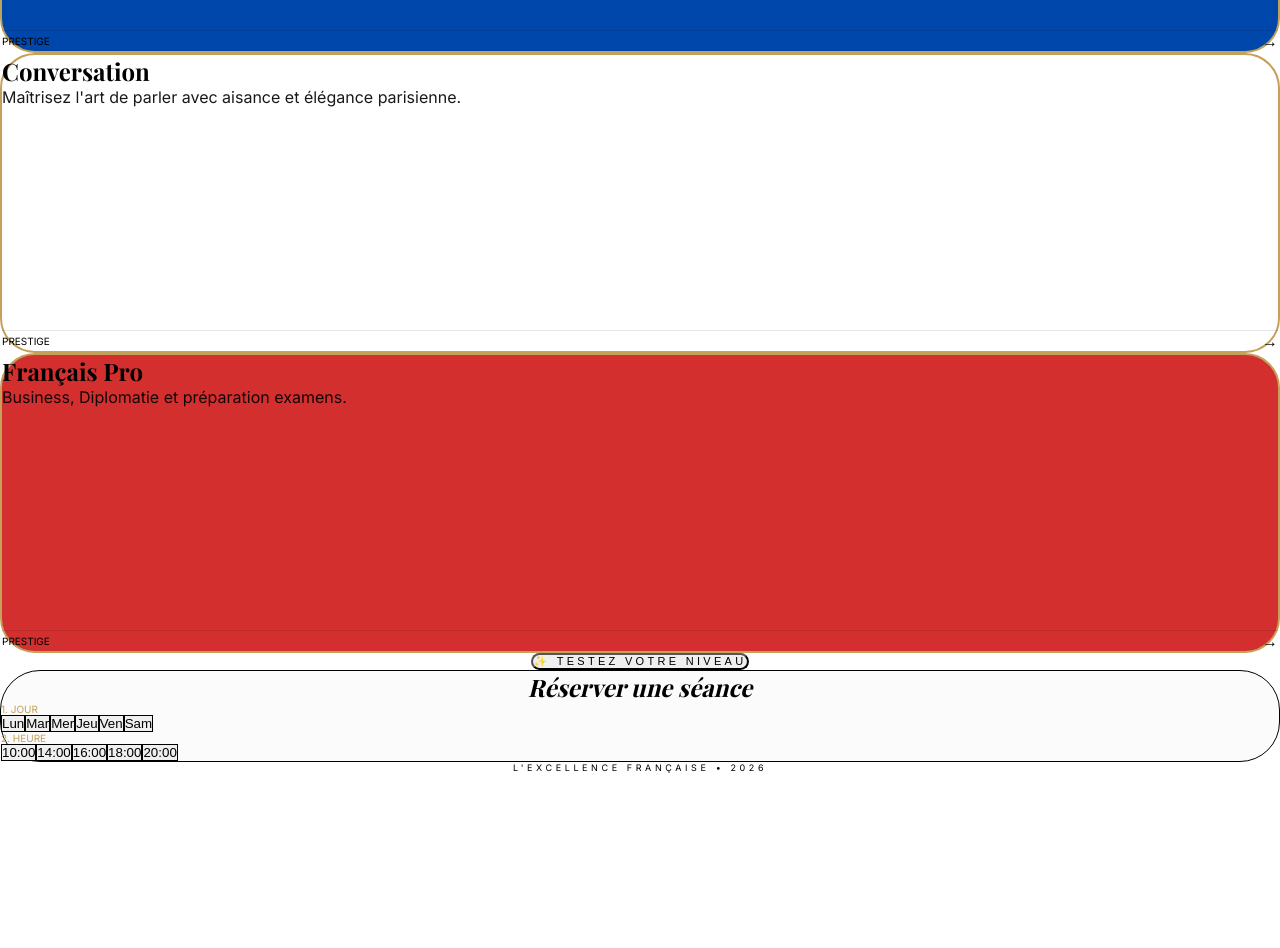
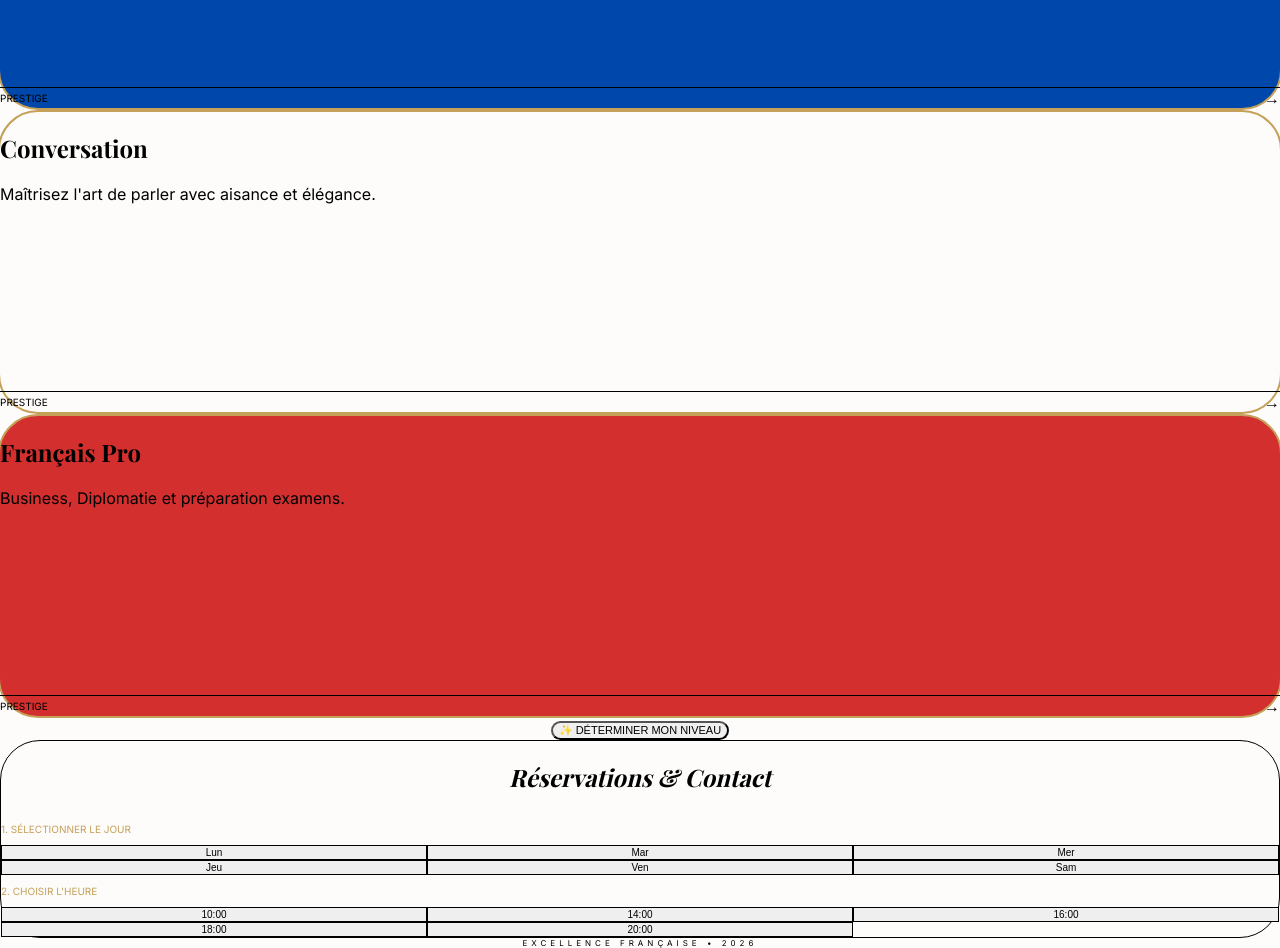
Before and after one commit to projectdevq8-maker/excellence-francaise, a React (Vite) app: page / in a window 1280 px wide. Shown: the part 320-1268 px from the top of the page. Before the commit the page ends 1093 px from the top, so only its background shows below. Built offline with nearby package versions, Linux system fonts and the light colour scheme; a web font is replaced by a local one.

Commit message:
Correction design et syntaxe

```diff
--- a/src/App.jsx
+++ b/src/App.jsx
@@ -2,18 +2,6 @@ import React, { useState, useEffect } from 'react';
 import { motion, AnimatePresence } from 'framer-motion';
 import Navbar from './components/Navbar';
 import Quiz from './components/Quiz';
-
-// Ajout du CSS global directement pour garantir le box-sizing
-const globalStyles = `
-  * {
-    box-sizing: border-box;
-    margin: 0;
-    padding: 0;
-  }
-  html, body {
-    overflow-x: hidden;
-  }
-`;
 
 function App() {
   const [lang, setLang] = useState('fr');
@@ -23,76 +11,100 @@ function App() {
   const [selectedTime, setSelectedTime] = useState('');
   const [nom, setNom] = useState('');
   const [message, setMessage] = useState('');
+  const [currentQuestion, setCurrentQuestion] = useState(0);
+  const [score, setScore] = useState(0);
+  const [quizTermine, setQuizTermine] = useState(false);
 
   useEffect(() => {
     document.dir = lang === 'ar' ? 'rtl' : 'ltr';
   }, [lang]);
 
-  const content = {
+  const translations = {
     fr: {
       title: "L'Excellence Française",
       subtitle: "L'Art de vivre • Prestige • Kuwait City",
+      booking: "Réservations & Contact",
+      step1: "1. Sélectionner le Jour",
+      step2: "2. Choisir l'Heure",
+      btnLevel: "✨ Déterminer mon niveau",
+      contactTitle: "Prendre Contact",
+      placeholderName: "Votre Nom",
+      placeholderMsg: "Comment puis-je vous aider ?",
+      send: "Envoyer",
       cards: [
-        { title: "Soutien Scolaire", desc: "Accompagnement d'élite pour élèves des écoles françaises.", bgColor: "bg-[#0047AB]", textColor: "text-white" },
-        { title: "Conversation", desc: "Maîtrisez l'art de parler avec aisance et élégance parisienne.", bgColor: "bg-white", textColor: "text-gray-900" },
-        { title: "Français Pro", desc: "Business, Diplomatie et préparation examens.", bgColor: "bg-[#D32F2F]", textColor: "text-white" }
-      ],
-      testBtn: "✨ Testez votre niveau",
-      booking: "Réserver une séance",
-      step1: "1. Jour",
-      step2: "2. Heure",
-      send: "Envoyer la demande",
-      footer: "L'Excellence Française • 2026"
+        { t: "Soutien Scolaire", d: "Accompagnement d'élite pour élèves des écoles françaises.", c: "bg-[#0047AB]" },
+        { t: "Conversation", d: "Maîtrisez l'art de parler avec aisance et élégance.", c: "bg-white", pop: true },
+        { t: "Français Pro", d: "Business, Diplomatie et préparation examens.", c: "bg-[#D32F2F]" }
+      ]
     },
     en: {
       title: "French Excellence",
       subtitle: "The Art of Living • Prestige • Kuwait City",
+      booking: "Booking & Contact",
+      step1: "1. Select Day",
+      step2: "2. Choose Time",
+      btnLevel: "✨ Determine my level",
+      contactTitle: "Get in Touch",
+      placeholderName: "Your Name",
+      placeholderMsg: "How can we help you?",
+      send: "Send",
       cards: [
-        { title: "Academic Support", desc: "Elite coaching for French school students.", bgColor: "bg-[#0047AB]", textColor: "text-white" },
-        { title: "Conversation", desc: "Master the art of speaking with grace and fluidity.", bgColor: "bg-white", textColor: "text-gray-900" },
-        { title: "Professional French", desc: "Business, Diplomacy & Official Exams.", bgColor: "bg-[#D32F2F]", textColor: "text-white" }
-      ],
-      testBtn: "✨ Test your level",
-      booking: "Book a session",
-      step1: "1. Day",
-      step2: "2. Time",
-      send: "Send Request",
-      footer: "French Excellence • 2026"
+        { t: "Academic Support", d: "Elite coaching for French school students.", c: "bg-[#0047AB]" },
+        { t: "Conversation", d: "Master the art of speaking with grace and fluidity.", c: "bg-white", pop: true },
+        { t: "Professional French", d: "Business, Diplomacy & Exam prep.", c: "bg-[#D32F2F]" }
+      ]
     },
     ar: {
       title: "التميز الفرنسي",
       subtitle: "فن الحياة • فخامة • مدينة الكويت",
+      booking: "الحجز والتواصل",
+      step1: "١. اختر اليوم",
+      step2: "٢. اختر الوقت",
+      btnLevel: "✨ حدد مستواي الآن",
+      contactTitle: "اتصل بنا",
+      placeholderName: "الاسم الكامل",
+      placeholderMsg: "كيف يمكننا مساعدتك؟",
+      send: "إرسال",
       cards: [
-        { title: "الدعم الأكاديمي", desc: "تدريب متميز لطلاب المدارس الفرنسية.", bgColor: "bg-[#0047AB]", textColor: "text-white" },
-        { title: "المحادثة", desc: "أتقن فن التحدث بكل رقي وانسيابية.", bgColor: "bg-white", textColor: "text-gray-900" },
-        { title: "الفرنسية المهنية", desc: "الأعمال، الدبلوماسية والامتحانات الرسمية.", bgColor: "bg-[#D32F2F]", textColor: "text-white" }
-      ],
-      testBtn: "✨ ابدأ اختبار المستوى",
-      booking: "حجز موعد",
-      step1: "١. اليوم",
-      step2: "٢. الوقت",
-      send: "إرسال الطلب",
-      footer: "التميز الفرنسي • ٢٠٢٦"
+        { t: "الدعم الأكاديمي", d: "تدريب متميز لطلاب المدارس الفرنسية.", c: "bg-[#0047AB]" },
+        { t: "المحادثة", d: "أتقن فن التحدث بكل رقي وانسيابية.", c: "bg-white", pop: true },
+        { t: "الفرنسية المهنية", d: "الأعمال، الدبلوماسية والامتحانات الرسمية.", c: "bg-[#D32F2F]" }
+      ]
     }
   };
 
-  const t = content[lang];
-  const isAr = lang === 'ar';
+  const t = translations[lang];
+  const questions = [
+    { q: "Connaissez-vous l'alphabet français ?", options: ["Pas du tout", "Un peu", "Parfaitement"], points: [0, 1, 2] },
+    { q: "Savez-vous vous présenter (Nom, âge) ?", options: ["Non", "Oui", "Je peux tenir une conversation"], points: [0, 1, 2] },
+    { q: "Comprenez-vous la différence entre 'Tu' et 'Vous' ?", options: ["Non", "C'est flou", "Oui, je l'utilise"], points: [0, 1, 2] }
+  ];
+
+  const repondreQuiz = (points) => {
+    setScore(score + points);
+    if (currentQuestion + 1 < questions.length) {
+      setCurrentQuestion(currentQuestion + 1);
+    } else {
+      setQuizTermine(true);
+    }
+  };
+
+  const days = ['Lun', 'Mar', 'Mer', 'Jeu', 'Ven', 'Sam'];
+  const times = ['10:00', '14:00', '16:00', '18:00', '20:00'];
 
   const envoyerWhatsApp = () => {
     const numero = "33667569993";
-    const texte = `Bonjour. Nom: ${nom}. RDV: ${selectedDay} à ${selectedTime}. Langue: ${lang}. Message: ${message}`;
-    window.open(`https://wa.me/${numero}?text=${encodeURIComponent(texte)}`, '_blank');
+    const texte = `Bonjour, je suis ${nom}. %0A*Score test:* ${score}/6. %0A*Réservation:* ${selectedDay} à ${selectedTime}. %0A*Message:* ${message}`;
+    window.open(`https://wa.me/${numero}?text=${texte}`, '_blank');
   };
 
   return (
-    <div className="min-h-screen bg-white text-gray-900 font-sans">
-      <style>{globalStyles}</style>
+    <div className="min-h-screen bg-[#FDFCFB] text-gray-900 font-sans overflow-x-hidden">
 
       {/* SÉLECTEUR DE LANGUE */}
-      <div className="fixed top-24 right-6 z-[60] flex flex-col gap-2">
+      <div className="fixed top-24 right-4 z-[60] flex flex-col gap-2">
         {['fr', 'en', 'ar'].map((l) => (
-          <button key={l} onClick={() => setLang(l)} className={`w-10 h-10 rounded-full border shadow-lg font-bold text-[10px] flex items-center justify-center transition-all ${lang === l ? 'bg-[#C5A059] text-white' : 'bg-white text-gray-300'}`}>
+          <button key={l} onClick={() => setLang(l)} className={`w-10 h-10 rounded-full border shadow-xl font-bold text-[9px] flex items-center justify-center transition-all ${lang === l ? 'bg-[#C5A059] text-white' : 'bg-white text-gray-400'}`}>
             {l.toUpperCase()}
           </button>
         ))}
@@ -100,91 +112,76 @@ function App() {
 
       <Navbar setShowModal={setShowModal} />
 
-      <main className="max-w-7xl mx-auto px-4 pt-12 pb-32 flex flex-col items-center">
+      <main className="max-w-6xl mx-auto px-4 pt-12 pb-20 text-center">
 
-        {/* HERO */}
-        <div className="mb-16 text-center w-full">
-          <h1 className="text-4xl md:text-8xl font-serif italic mb-6 break-words">{t.title}</h1>
-          <p className="text-[#C5A059] text-[10px] tracking-[0.4em] uppercase font-light leading-relaxed">{t.subtitle}</p>
-        </div>
+        {/* TITRES */}
+        <motion.div initial={{ opacity: 0 }} animate={{ opacity: 1 }}>
+          <h1 className="text-4xl md:text-8xl font-serif italic mb-6">{t.title}</h1>
+          <p className="text-[#C5A059] text-[10px] tracking-[0.4em] uppercase mb-20">{t.subtitle}</p>
+        </motion.div>
 
-        {/* SECTION DES CARTES - ZÉRO HEIGHT FIXE */}
-        <div className="flex flex-wrap justify-center gap-6 w-full max-w-6xl mb-24">
+        {/* CARTES - FIXÉ POUR MOBILE */}
+        <div className="flex flex-col md:flex-row gap-6 mb-24 items-center">
           {t.cards.map((card, i) => (
-            <motion.div
-              key={i}
-              className={`p-8 rounded-[35px] border-2 border-[#C5A059] ${card.bgColor} ${card.textColor}
-              flex flex-col w-full md:w-[340px] h-auto min-h-[300px] shadow-xl relative transition-all`}
-            >
-              <div className={isAr ? 'text-right' : 'text-left'}>
-                <div className={`w-12 h-1 mb-6 ${card.bgColor === 'bg-white' ? 'bg-[#C5A059]' : 'bg-white'}`}></div>
-                <h2 className="text-2xl font-bold mb-4">{card.title}</h2>
-                <p className="text-base opacity-90 leading-relaxed mb-6">{card.desc}</p>
+            <div key={i} className={`${card.c} rounded-[40px] p-8 w-full md:w-1/3 min-h-[300px] border-2 border-[#C5A059] flex flex-col justify-between text-left shadow-lg`}>
+              <div>
+                <h2 className={`text-2xl font-bold mb-4 ${card.c === 'bg-white' ? 'text-black' : 'text-white'}`}>{card.t}</h2>
+                <p className={`text-sm ${card.c === 'bg-white' ? 'text-gray-500' : 'text-white/80'}`}>{card.d}</p>
               </div>
-              <div className={`mt-auto pt-6 border-t border-current/10 flex items-center justify-between ${isAr ? 'flex-row-reverse' : ''}`}>
+              <div className="pt-4 border-t border-black/10 flex justify-between items-center">
                 <span className="text-[10px] font-bold uppercase tracking-widest">Prestige</span>
-                <span className="text-xl">→</span>
+                <span>→</span>
               </div>
-            </motion.div>
+            </div>
           ))}
         </div>
 
         {/* BOUTON TEST */}
-        <button
-          onClick={() => setShowQuiz(true)}
-          className="mb-24 px-10 py-5 bg-black text-white rounded-full text-[11px] font-bold uppercase tracking-[0.3em] hover:bg-[#C5A059] transition-all shadow-xl"
-        >
-          {t.testBtn}
+        <button onClick={() => {setShowQuiz(true); setQuizTermine(false);}} className="mb-24 px-12 py-5 bg-black text-white rounded-full text-[11px] font-bold uppercase tracking-widest">
+          {t.btnLevel}
         </button>
 
-        {/* AGENDA - ZÉRO HEIGHT FIXE */}
-        <div className="w-full max-w-4xl bg-[#FBFBFB] rounded-[40px] p-8 md:p-16 border border-gray-100 shadow-inner flex flex-col items-center">
-          <h2 className="text-3xl font-serif italic mb-12 text-center">{t.booking}</h2>
-
-          <div className="w-full flex flex-col md:flex-row gap-12 text-left">
-            <div className="flex-1">
-              <p className="text-[#C5A059] text-[10px] font-bold uppercase mb-6 tracking-widest">{t.step1}</p>
-              <div className="flex flex-wrap gap-2">
-                {['Lun', 'Mar', 'Mer', 'Jeu', 'Ven', 'Sam'].map(d => (
-                  <button key={d} onClick={() => setSelectedDay(d)} className={`px-4 py-2 rounded-xl border text-sm transition-all ${selectedDay === d ? 'bg-black text-white' : 'bg-white border-gray-200'}`}>{d}</button>
-                ))}
+        {/* CALENDRIER - FIXÉ */}
+        <div className="bg-white rounded-[40px] p-8 md:p-16 shadow-sm border border-gray-100 max-w-5xl mx-auto mb-20">
+          <h2 className="text-3xl font-serif italic mb-12">{t.booking}</h2>
+          <div className="grid grid-cols-1 md:grid-cols-2 gap-10 text-left">
+            <div>
+              <p className="text-[#C5A059] text-[10px] font-bold mb-4 uppercase">{t.step1}</p>
+              <div className="grid grid-cols-3 gap-2">
+                {days.map(d => <button key={d} onClick={() => setSelectedDay(d)} className={`py-3 rounded-xl border text-[10px] ${selectedDay === d ? 'bg-black text-white' : 'bg-white'}`}>{d}</button>)}
               </div>
             </div>
-
-            <div className="flex-1">
-              <p className="text-[#C5A059] text-[10px] font-bold uppercase mb-6 tracking-widest">{t.step2}</p>
-              <div className="flex flex-wrap gap-2">
-                {['10:00', '14:00', '16:00', '18:00', '20:00'].map(h => (
-                  <button key={h} onClick={() => setSelectedTime(h)} className={`px-4 py-2 rounded-xl border text-sm transition-all ${selectedTime === h ? 'bg-black text-white' : 'bg-white border-gray-200'}`}>{h}</button>
-                ))}
+            <div>
+              <p className="text-[#C5A059] text-[10px] font-bold mb-4 uppercase">{t.step2}</p>
+              <div className="grid grid-cols-3 gap-2">
+                {times.map(tm => <button key={tm} onClick={() => setSelectedTime(tm)} className={`py-3 rounded-xl border text-[10px] ${selectedTime === tm ? 'bg-black text-white' : 'bg-white'}`}>{tm}</button>)}
               </div>
             </div>
           </div>
         </div>
       </main>
 
-      <footer className="py-12 text-center text-[9px] text-gray-400 tracking-[0.4em] uppercase font-light">
-        {t.footer}
-      </footer>
+      <Quiz showQuiz={showQuiz} setShowQuiz={setShowQuiz} quizTermine={quizTermine} currentQuestion={currentQuestion} questions={questions} repondreQuiz={repondreQuiz} score={score} setShowModal={setShowModal} />
 
-      {/* MODAL CONTACT SANS DÉBORDEMENT */}
       <AnimatePresence>
         {showModal && (
-          <motion.div initial={{ opacity: 0 }} animate={{ opacity: 1 }} exit={{ opacity: 0 }} className="fixed inset-0 z-[100] flex items-center justify-center p-4 bg-white/95 backdrop-blur-md">
-            <motion.div initial={{ y: 30 }} animate={{ y: 0 }} className="bg-white p-8 md:p-12 rounded-[40px] border border-gray-100 shadow-3xl max-w-lg w-full h-auto overflow-y-auto max-h-[90vh]">
-              <h2 className="text-2xl font-serif italic mb-8">Contact</h2>
-              <input type="text" placeholder="Nom Complet" onChange={(e)=>setNom(e.target.value)} className="w-full py-4 border-b border-gray-200 outline-none focus:border-[#C5A059] mb-6 text-lg" />
-              <textarea placeholder="Votre Message" onChange={(e)=>setMessage(e.target.value)} className="w-full py-4 border-b border-gray-200 h-24 mb-10 outline-none focus:border-[#C5A059] resize-none text-lg"></textarea>
-              <div className="flex flex-col gap-4">
-                <button onClick={envoyerWhatsApp} className="w-full py-5 bg-black text-white rounded-full text-[10px] font-bold uppercase tracking-widest shadow-lg">WhatsApp</button>
-                <button onClick={() => setShowModal(false)} className="text-[10px] font-bold uppercase text-gray-300">Fermer</button>
-              </div>
-            </motion.div>
+          <motion.div initial={{ opacity: 0 }} animate={{ opacity: 1 }} exit={{ opacity: 0 }} className="fixed inset-0 z-[100] flex items-center justify-center p-4 bg-white/80 backdrop-blur-md">
+            <div className="bg-white p-10 rounded-[40px] shadow-2xl max-w-md w-full relative border border-gray-100">
+              <button onClick={() => setShowModal(false)} className="absolute top-6 right-6">✕</button>
+              <h2 className="text-2xl font-serif italic mb-6">{t.contactTitle}</h2>
+              <input type="text" placeholder={t.placeholderName} onChange={(e) => setNom(e.target.value)} className="w-full py-3 border-b mb-4 outline-none" />
+              <textarea placeholder={t.placeholderMsg} onChange={(e) => setMessage(e.target.value)} className="w-full py-3 border-b mb-6 h-24 outline-none resize-none"></textarea>
+              <button onClick={envoyerWhatsApp} className="w-full py-5 bg-black text-white rounded-full text-[10px] font-bold uppercase tracking-widest">
+                {t.send}
+              </button>
+            </div>
           </motion.div>
         )}
       </AnimatePresence>
 
-      <Quiz showQuiz={showQuiz} setShowQuiz={setShowQuiz} quizTermine={false} currentQuestion={0} questions={[]} repondreQuiz={()=>{}} score={0} setShowModal={setShowModal} />
+      <footer className="pb-10 text-center text-[8px] text-gray-300 tracking-[0.5em] uppercase">
+        Excellence Française • 2026
+      </footer>
     </div>
   );
 }
```
